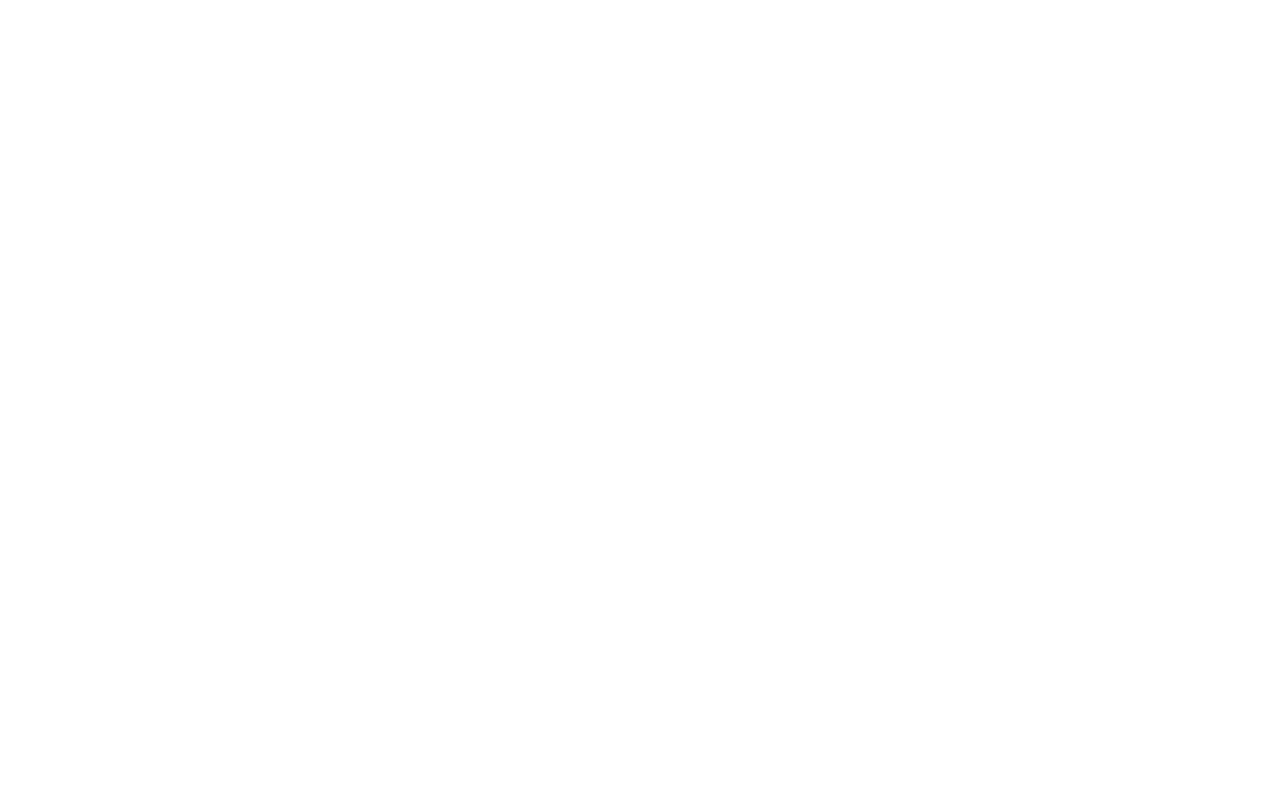
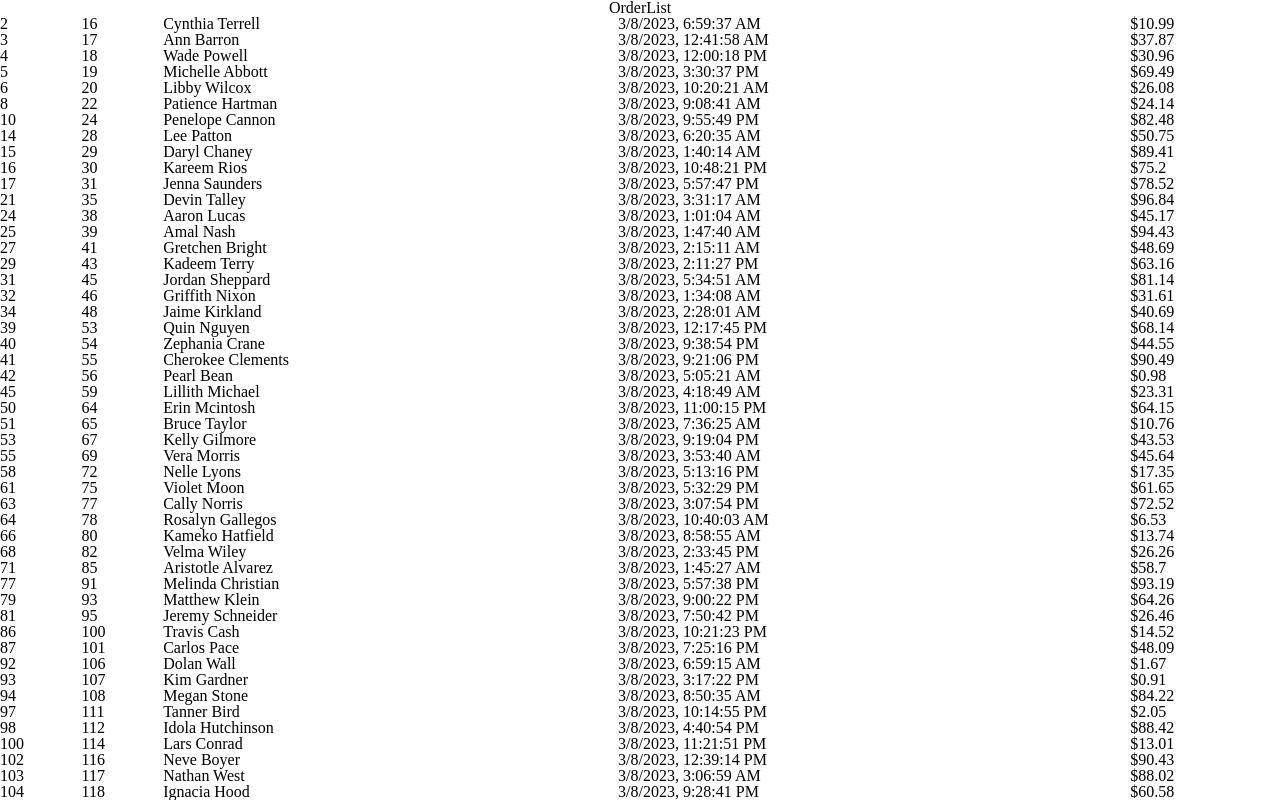
Before and after one commit to wanted-pre-onboarding-internship-1team/pre-onboarding-9th-4-1, a React (Create React App) app: page /order in a window 1280 px wide. Before the commit this address had no page. Shown: the top 800 px of the page. Built offline with nearby package versions, Linux system fonts and the light colour scheme.

Commit message:
[#1] feat: table
기초적인 테이블을 보여주는 orderlist를 작성했습니다.

```diff
--- a/src/component/OrderList.tsx
+++ b/src/component/OrderList.tsx
@@ -1,13 +1,40 @@
-import { MockApi } from '../api/MockApi';
-import { useOrderData } from '../hooks/useOrderData';
-import React from 'react';
+import { OrderItem } from './OrderItem';
+import styled from 'styled-components';
 
-export default function OrderList() {
-  const api = new MockApi();
-  const checkDate = new Date('2023-03-08');
+type OrderListProps = {
+  data: OrderItem[];
+};
 
-  const [data] = useOrderData(api, checkDate);
+const OrderList = ({ data }: OrderListProps) => {
+  return (
+    <Table>
+      <caption>OrderList</caption>
+      <thead />
+      <tbody>
+        {data.map(orderItem => {
+          return (
+            <Tr key={orderItem.id}>
+              <td>{orderItem.id}</td>
+              <td>{orderItem.customer_id}</td>
+              <td>{orderItem.customer_name}</td>
+              <td>{orderItem.status}</td>
+              <td>{orderItem.transaction_time.toLocaleString()}</td>
+              <td>${orderItem.currency}</td>
+            </Tr>
+          );
+        })}
+      </tbody>
+    </Table>
+  );
+};
 
-  console.log(data);
-  return <div>OrderList</div>;
-}
+export { OrderList };
+
+const Tr = styled.tr`
+  align-items: center;
+  background-color: white;
+`;
+
+const Table = styled.table`
+  width: 100%;
+`;
--- /dev/null
+++ b/src/component/Pagenation.tsx
@@ -0,0 +1,5 @@
+import React from 'react';
+
+export default function Pagenation() {
+  return <div>Pagenation</div>;
+}
--- a/src/hooks/useOrderData.tsx
+++ b/src/hooks/useOrderData.tsx
@@ -1,10 +1,8 @@
 import { Api } from '../api/Api';
-import { OrderItem } from '../component/OrderItem';
 import { useQuery } from '@tanstack/react-query';
-import { useEffect } from 'react';
 
 const useOrderData = (api: Api, targetDate: Date) => {
-  const { isLoading, error, data } = useQuery({
+  const { data } = useQuery({
     queryKey: ['orderData'],
     queryFn: () => api.getData(),
   });
--- a/src/pages/Mainpage.tsx
+++ b/src/pages/Mainpage.tsx
@@ -1,10 +1,7 @@
-import OrderList from '../component/OrderList';
-
 export default function Mainpage() {
   return (
     <div>
       <div>asdasd1</div>
-      <OrderList />
     </div>
   );
 }
--- /dev/null
+++ b/src/pages/OrderPage.tsx
@@ -0,0 +1,18 @@
+import { MockApi } from '../api/MockApi';
+import { OrderList } from '../component/OrderList';
+import { useOrderData } from '../hooks/useOrderData';
+import React from 'react';
+
+export default function OrderPage() {
+  const api = new MockApi();
+  const checkDate = new Date('2023-03-08');
+
+  const [data] = useOrderData(api, checkDate);
+  console.log(data);
+
+  return (
+    <div>
+      <OrderList data={data || []} />
+    </div>
+  );
+}
--- a/src/router/Router.tsx
+++ b/src/router/Router.tsx
@@ -1,4 +1,5 @@
 import Mainpage from '../pages/Mainpage';
+import OrderPage from '../pages/OrderPage';
 import React from 'react';
 import { Route, Routes } from 'react-router-dom';
 
@@ -6,6 +7,7 @@
   return (
     <Routes>
       <Route path='/' element={<Mainpage />} />
+      <Route path='/order' element={<OrderPage />} />
     </Routes>
   );
 }
```
